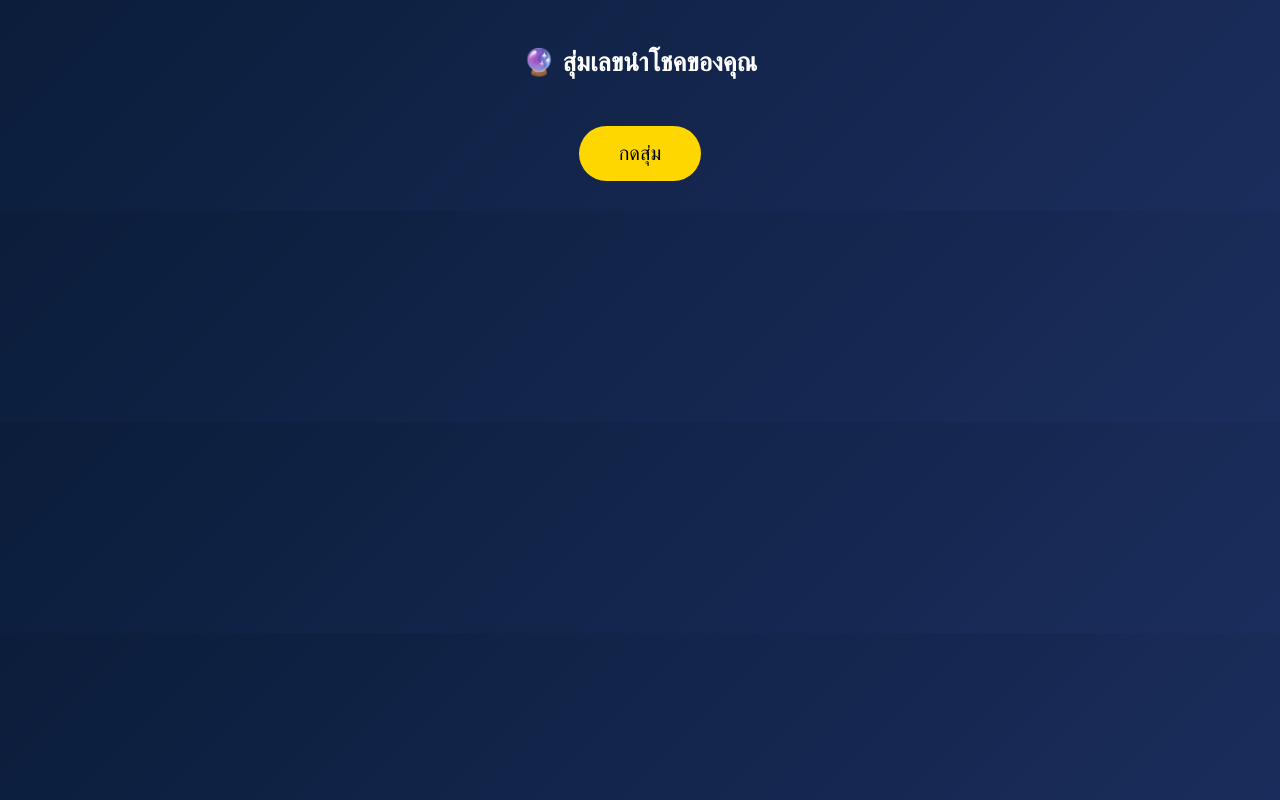
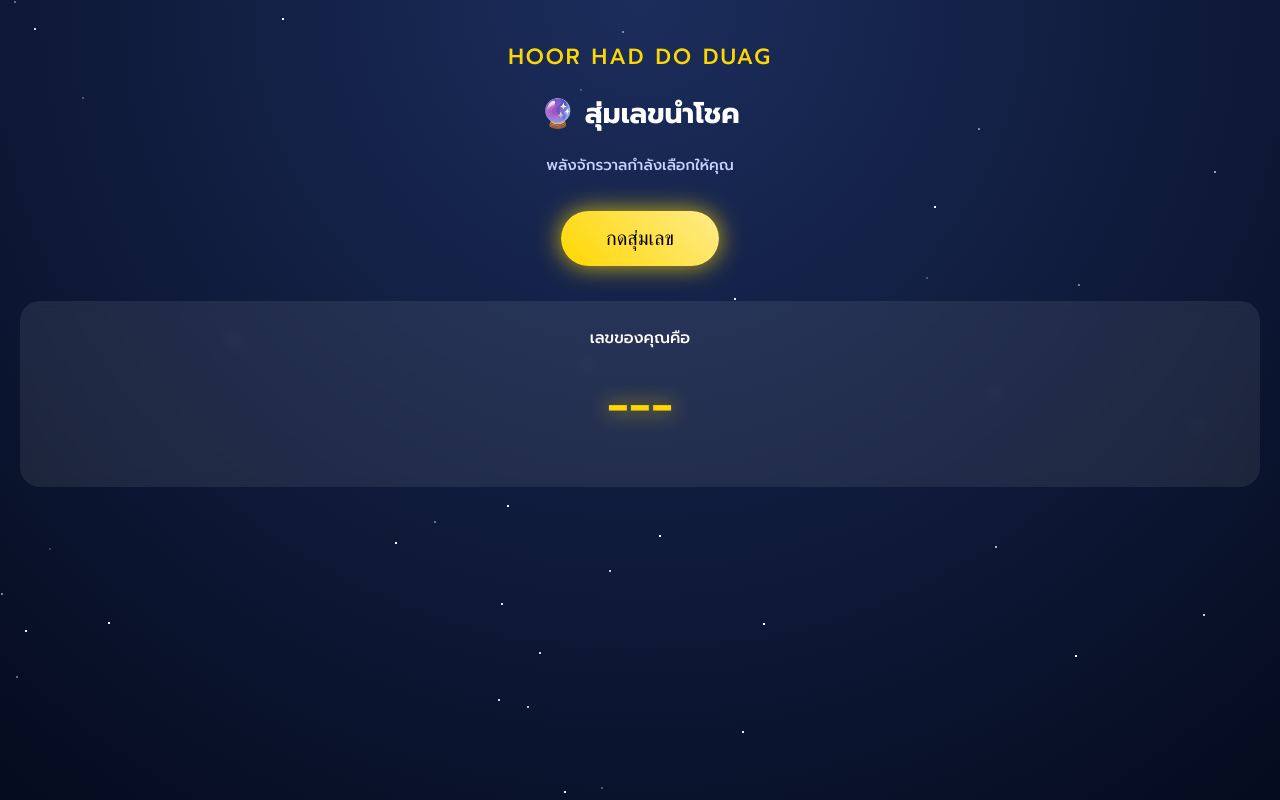
Before and after one commit to goopayagolel-bot/fortune-mini-app, a plain HTML site: page index.html in a window 1280 px wide. Drawn offline with Linux system fonts and the light colour scheme.

Commit message:
Refactor HTML structure and styles for fortune page
Updated the title and improved styles for better aesthetics. Enhanced the random number generation functionality with animations.

```diff
--- a/index.html
+++ b/index.html
@@ -3,53 +3,127 @@
 <head>
 <meta charset="UTF-8">
 <meta name="viewport" content="width=device-width, initial-scale=1.0">
-<title>สุ่มเลขนำโชคของคุณ</title>
+<title>สุ่มดูดวง</title>
 
 <style>
+@import url('https://fonts.googleapis.com/css2?family=Prompt:wght@300;500;700&display=swap');
+
 body {
   margin: 0;
-  font-family: sans-serif;
-  background: linear-gradient(135deg, #0b1d3a, #1b2d5c);
-  color: #ffffff;
+  font-family: 'Prompt', sans-serif;
+  background: radial-gradient(circle at top, #1b2d5c, #050b1e);
+  color: #fff;
   text-align: center;
+  min-height: 100vh;
+  overflow: hidden;
 }
+
 .container {
-  padding: 30px 20px;
+  padding: 40px 20px;
+  position: relative;
+  z-index: 2;
 }
+
+.page-name {
+  font-size: 22px;
+  letter-spacing: 2px;
+  color: #ffd700;
+  margin-bottom: 8px;
+}
+
 h1 {
-  font-size: 26px;
+  font-size: 28px;
 }
+
+.subtitle {
+  color: #c7d2ff;
+  font-size: 15px;
+}
+
 button {
-  margin-top: 30px;
-  padding: 16px 40px;
+  margin-top: 35px;
+  padding: 16px 45px;
   font-size: 20px;
   border-radius: 50px;
   border: none;
-  background: linear-gradient(45deg, gold, #ffd700);
   cursor: pointer;
+  background: linear-gradient(45deg, #ffd700, #ffec8b);
+  color: #000;
+  box-shadow: 0 0 25px rgba(255,215,0,0.8);
 }
+
+button:disabled {
+  opacity: 0.6;
+}
+
 .result {
-  margin-top: 30px;
-  background: rgba(255,255,255,0.1);
-  padding: 20px;
-  border-radius: 15px;
-  display: none;
+  margin-top: 35px;
+  padding: 25px;
+  border-radius: 20px;
+  background: rgba(255,255,255,0.08);
+  backdrop-filter: blur(6px);
 }
+
 .number {
-  font-size: 42px;
-  color: gold;
+  font-size: 54px;
+  color: #ffd700;
+  margin: 15px 0;
+  text-shadow: 0 0 20px rgba(255,215,0,0.9);
+  transition: transform 0.2s ease;
+}
+
+.number.glow {
+  animation: glow 1s ease;
+}
+
+@keyframes glow {
+  0% { text-shadow: 0 0 5px gold; }
+  50% { text-shadow: 0 0 30px gold; }
+  100% { text-shadow: 0 0 15px gold; }
+}
+
+/* ดาวระยิบ */
+.star {
+  position: absolute;
+  width: 2px;
+  height: 2px;
+  background: white;
+  opacity: 0.7;
+  animation: twinkle 4s infinite ease-in-out;
+}
+
+@keyframes twinkle {
+  0%, 100% { opacity: 0.2; }
+  50% { opacity: 1; }
 }
 </style>
 </head>
 
 <body>
+
+<script>
+for (let i = 0; i < 40; i++) {
+  let star = document.createElement("div");
+  star.className = "star";
+  star.style.left = Math.random() * 100 + "vw";
+  star.style.top = Math.random() * 100 + "vh";
+  star.style.animationDelay = Math.random() * 4 + "s";
+  document.body.appendChild(star);
+}
+</script>
+
 <div class="container">
-  <h1>🔮 สุ่มเลขนำโชคของคุณ</h1>
-  <button onclick="randomFortune()">กดสุ่ม</button>
+  <!-- 🔮 เปลี่ยนชื่อเพจ -->
+  <div class="page-name">HOOR HAD DO DUAG</div>
 
-  <div class="result" id="result">
-    <div>คำตอบของคุณคือตัวเลข</div>
-    <div class="number" id="num"></div>
+  <h1>🔮 สุ่มเลขนำโชค</h1>
+  <div class="subtitle">พลังจักรวาลกำลังเลือกให้คุณ</div>
+
+  <button id="btn">กดสุ่มเลข</button>
+
+  <div class="result">
+    <div>เลขของคุณคือ</div>
+    <div class="number" id="num">---</div>
     <div id="fortune"></div>
   </div>
 </div>
@@ -69,18 +143,45 @@ const fortunes = [
   "🌟 วันนี้คือวันเริ่มต้นของสิ่งดีๆ"
 ];
 
-function randomFortune() {
-  let num = Math.floor(Math.random() * 1000)
-    .toString().padStart(3,'0');
+const btn = document.getElementById("btn");
+const numEl = document.getElementById("num");
+const fortuneEl = document.getElementById("fortune");
 
-  let fortune = fortunes[
-    Math.floor(Math.random() * fortunes.length)
-  ];
+btn.addEventListener("click", () => {
+  btn.disabled = true;
+  fortuneEl.innerText = "";
 
-  document.getElementById("num").innerText = num;
-  document.getElementById("fortune").innerText = fortune;
-  document.getElementById("result").style.display = "block";
-}
+  let count = 0;
+  let speed = 50; // เริ่มเร็ว
+  let finalNum = Math.floor(Math.random() * 1000)
+                    .toString().padStart(3,'0');
+
+  function spin() {
+    let temp = Math.floor(Math.random() * 1000)
+                  .toString().padStart(3,'0');
+    numEl.innerText = temp;
+    count++;
+
+    if (count < 25) {
+      setTimeout(spin, speed);
+      speed += 15; // ช้าลงเรื่อย ๆ
+    } else {
+      numEl.innerText = finalNum;
+      numEl.classList.add("glow");
+
+      fortuneEl.innerText =
+        fortunes[Math.floor(Math.random() * fortunes.length)];
+
+      setTimeout(() => {
+        numEl.classList.remove("glow");
+        btn.disabled = false;
+      }, 1200);
+    }
+  }
+
+  spin();
+});
 </script>
+
 </body>
 </html>
```
